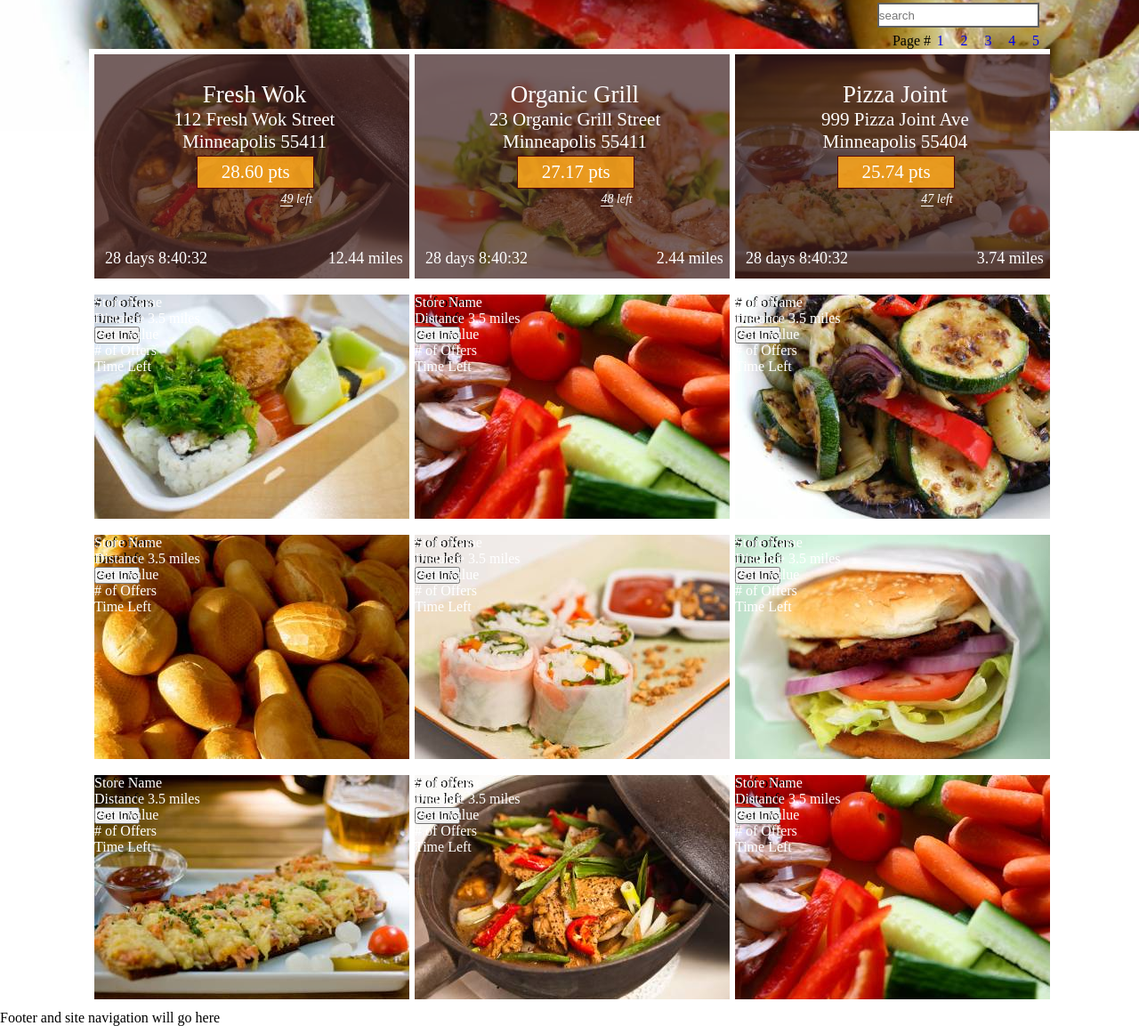
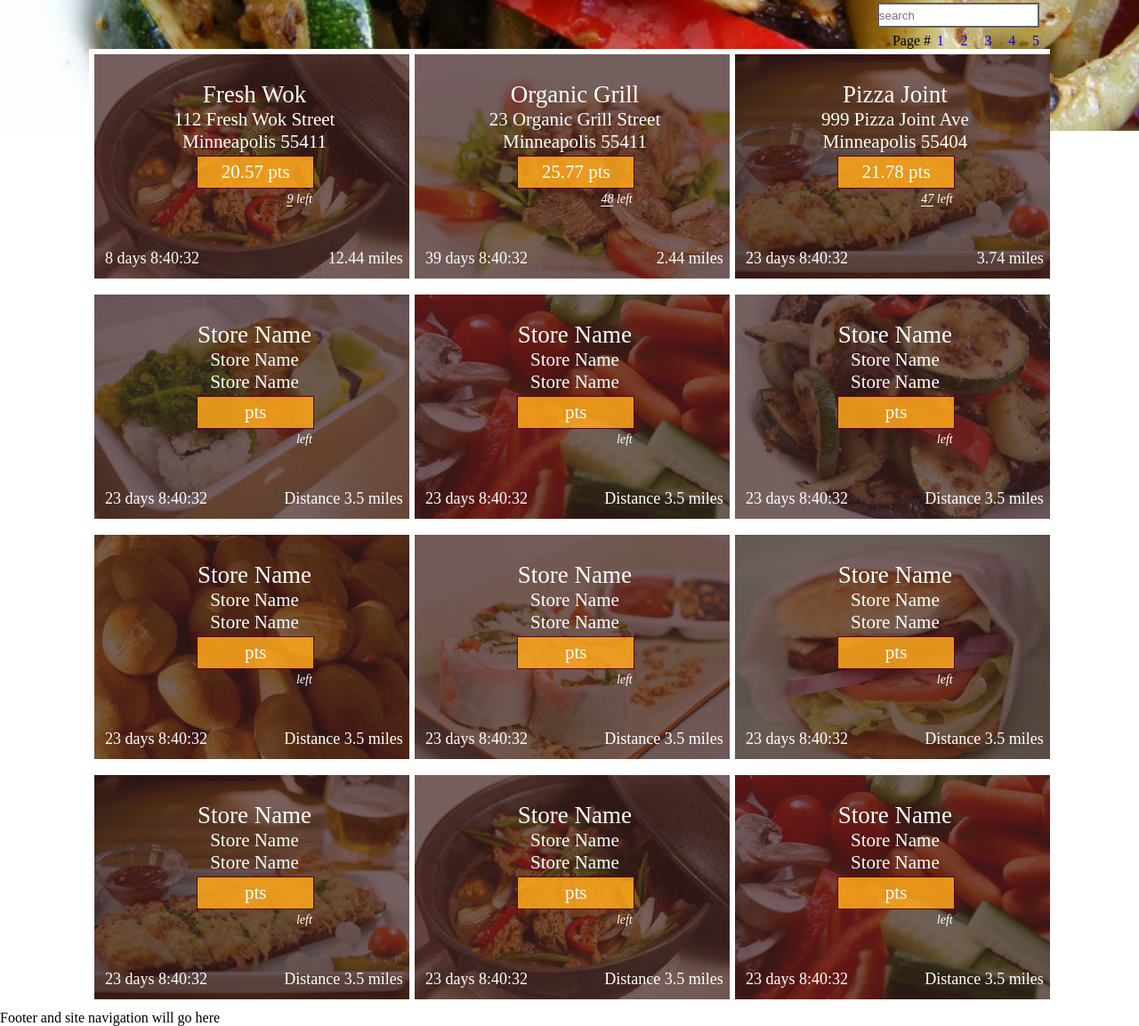
Before and after one commit to Nuttdguy/incentme, a plain HTML site: page index.html in a window 1280 px wide. Shown: the part 513-1666 px from the top of the page at 89% size. Drawn offline with nearby package versions, Linux system fonts and the light colour scheme; files that its build step writes are made by us from their sources.

Commit message:
ad that did not have correct js-class names are now updated.

```diff
--- a/index.html
+++ b/index.html
@@ -129,49 +129,67 @@
 					<div class="ad-container ad-4">
 						<!-- will display buttons and call-to-action stuff below -->
 						<div class="ad-store-name">
-							<p class="js-storeName" >Store Name</p>
-							<p class="js-distance">Distance 3.5 miles</p>
-							<p class="js-pointValue">Point value</p>
-							<p class="js-numberOfOffers"># of Offers</p>
-							<p class="js-timeLeft">Time Left</p>
+							<div class="ad-store-name-bg js-storeNameContainer">
+								<p class="store-name js-storeName-4" >Store Name</p>
+								<p class="store-address js-storeAddress-4" >Store Name</p>
+								<p class="store-city js-storeCity-4" >Store Name</p>
+								<p class="distance js-distance-4">Distance 3.5 miles</p>
+							</div>
+							<p class="point-value"><span class="js-pointValue-4"></span> pts</p>
+							<p class="number-of-offers"><span class="js-numberOfOffers-4"></span> left</p>
+							<p class="time-left js-timeLeft-4">Time Left</p>
 						</div>
+<!--
 						<div class="ad-store-detail js-adStoreDetail">
 							<p class="js-adOfferDetails"># of offers</p>
 							<p class="js-timeLeftDetails">time left</p>
 							<button class="js-getInfoBtn"> Get Info </button>
 						</div>
+-->
 					</div> <!--=== end of "AD #1 == ROW #2" ===-->
 
 					<div class="ad-container ad-5">
 						<!-- will display buttons and call-to-action stuff below -->
 						<div class="ad-store-name">
-							<p class="js-storeName" >Store Name</p>
-							<p class="js-distance">Distance 3.5 miles</p>
-							<p class="js-pointValue">Point value</p>
-							<p class="js-numberOfOffers"># of Offers</p>
-							<p class="js-timeLeft">Time Left</p>
+							<div class="ad-store-name-bg js-storeNameContainer">
+								<p class="store-name js-storeName-5" >Store Name</p>
+								<p class="store-address js-storeAddress-5" >Store Name</p>
+								<p class="store-city js-storeCity-5" >Store Name</p>
+								<p class="distance js-distance-5">Distance 3.5 miles</p>
+							</div>
+							<p class="point-value"><span class="js-pointValue-5"></span> pts</p>
+							<p class="number-of-offers"><span class="js-numberOfOffers-5"></span> left</p>
+							<p class="time-left js-timeLeft-5">Time Left</p>
 						</div>
+<!--
 						<div class="ad-store-detail js-adStoreDetail">
 							<p class="js-adOfferDetails"># of offers</p>
 							<p class="js-timeLeftDetails">time left</p>
 							<button class="js-getInfoBtn"> Get Info </button>
 						</div>
+-->
 					</div> <!--=== end of "AD #2 == ROW #2" ===-->
 
 					<div class="ad-container ad-6">
 						<!-- will display buttons and call-to-action stuff below -->
 						<div class="ad-store-name">
-							<p class="js-storeName" >Store Name</p>
-							<p class="js-distance">Distance 3.5 miles</p>
-							<p class="js-pointValue">Point value</p>
-							<p class="js-numberOfOffers"># of Offers</p>
-							<p class="js-timeLeft">Time Left</p>
+							<div class="ad-store-name-bg js-storeNameContainer">
+								<p class="store-name js-storeName-6" >Store Name</p>
+								<p class="store-address js-storeAddress-6" >Store Name</p>
+								<p class="store-city js-storeCity-6" >Store Name</p>
+								<p class="distance js-distance-6">Distance 3.5 miles</p>
+							</div>
+							<p class="point-value"><span class="js-pointValue-6"></span> pts</p>
+							<p class="number-of-offers"><span class="js-numberOfOffers-6"></span> left</p>
+							<p class="time-left js-timeLeft-6">Time Left</p>
 						</div>
+<!--
 						<div class="ad-store-detail js-adStoreDetail">
 							<p class="js-adOfferDetails"># of offers</p>
 							<p class="js-timeLeftDetails">time left</p>
 							<button class="js-getInfoBtn"> Get Info </button>
 						</div>
+-->
 					</div> <!--=== end of "AD #3 == ROW #2" ===-->
 				</div>
 			</div> <!--=== end of "AD ROW #2" ===-->
@@ -183,49 +201,67 @@
 					<div class="ad-container ad-7">
 						<!-- will display buttons and call-to-action stuff below -->
 						<div class="ad-store-name">
-							<p class="js-storeName" >Store Name</p>
-							<p class="js-distance">Distance 3.5 miles</p>
-							<p class="js-pointValue">Point value</p>
-							<p class="js-numberOfOffers"># of Offers</p>
-							<p class="js-timeLeft">Time Left</p>
+							<div class="ad-store-name-bg js-storeNameContainer">
+								<p class="store-name js-storeName-7" >Store Name</p>
+								<p class="store-address js-storeAddress-7" >Store Name</p>
+								<p class="store-city js-storeCity-7" >Store Name</p>
+								<p class="distance js-distance-7">Distance 3.5 miles</p>
+							</div>
+							<p class="point-value"><span class="js-pointValue-7"></span> pts</p>
+							<p class="number-of-offers"><span class="js-numberOfOffers-7"></span> left</p>
+							<p class="time-left js-timeLeft-7">Time Left</p>
 						</div>
+<!--
 						<div class="ad-store-detail js-adStoreDetail">
 							<p class="js-adOfferDetails"># of offers</p>
 							<p class="js-timeLeftDetails">time left</p>
 							<button class="js-getInfoBtn"> Get Info </button>
 						</div>
+-->
 					</div> <!--=== end of "AD #1 == ROW #3" ===-->
 
 					<div class="ad-container ad-8">
 						<!-- will display buttons and call-to-action stuff below -->
 						<div class="ad-store-name">
-							<p class="js-storeName" >Store Name</p>
-							<p class="js-distance">Distance 3.5 miles</p>
-							<p class="js-pointValue">Point value</p>
-							<p class="js-numberOfOffers"># of Offers</p>
-							<p class="js-timeLeft">Time Left</p>
+							<div class="ad-store-name-bg js-storeNameContainer">
+								<p class="store-name js-storeName-8" >Store Name</p>
+								<p class="store-address js-storeAddress-8" >Store Name</p>
+								<p class="store-city js-storeCity-8" >Store Name</p>
+								<p class="distance js-distance-8">Distance 3.5 miles</p>
+							</div>
+							<p class="point-value"><span class="js-pointValue-8"></span> pts</p>
+							<p class="number-of-offers"><span class="js-numberOfOffers-8"></span> left</p>
+							<p class="time-left js-timeLeft-8">Time Left</p>
 						</div>
+<!--
 						<div class="ad-store-detail js-adStoreDetail">
 							<p class="js-adOfferDetails"># of offers</p>
 							<p class="js-timeLeftDetails">time left</p>
 							<button class="js-getInfoBtn"> Get Info </button>
 						</div>
+-->
 					</div> <!--=== end of "AD #2 == ROW #3" ===-->
 
 					<div class="ad-container ad-9">
 						<!-- will display buttons and call-to-action stuff below -->
 						<div class="ad-store-name">
-							<p class="js-storeName" >Store Name</p>
-							<p class="js-distance">Distance 3.5 miles</p>
-							<p class="js-pointValue">Point value</p>
-							<p class="js-numberOfOffers"># of Offers</p>
-							<p class="js-timeLeft">Time Left</p>
+							<div class="ad-store-name-bg js-storeNameContainer">
+								<p class="store-name js-storeName-9" >Store Name</p>
+								<p class="store-address js-storeAddress-9" >Store Name</p>
+								<p class="store-city js-storeCity-9" >Store Name</p>
+								<p class="distance js-distance-9">Distance 3.5 miles</p>
+							</div>
+							<p class="point-value"><span class="js-pointValue-9"></span> pts</p>
+							<p class="number-of-offers"><span class="js-numberOfOffers-9"></span> left</p>
+							<p class="time-left js-timeLeft-9">Time Left</p>
 						</div>
+<!--
 						<div class="ad-store-detail js-adStoreDetail">
 							<p class="js-adOfferDetails"># of offers</p>
 							<p class="js-timeLeftDetails">time left</p>
 							<button class="js-getInfoBtn"> Get Info </button>
 						</div>
+-->
 					</div> <!--=== end of "AD #3 == ROW #3" ===-->
 				</div>
 			</div> <!--=== end of "AD ROW #3" ===-->
@@ -237,49 +273,67 @@
 					<div class="ad-container ad-10">
 						<!-- will display buttons and call-to-action stuff below -->
 						<div class="ad-store-name">
-							<p class="js-storeName" >Store Name</p>
-							<p class="js-distance">Distance 3.5 miles</p>
-							<p class="js-pointValue">Point value</p>
-							<p class="js-numberOfOffers"># of Offers</p>
-							<p class="js-timeLeft">Time Left</p>
+							<div class="ad-store-name-bg js-storeNameContainer">
+								<p class="store-name js-storeName-10" >Store Name</p>
+								<p class="store-address js-storeAddress-10" >Store Name</p>
+								<p class="store-city js-storeCity-10" >Store Name</p>
+								<p class="distance js-distance-10">Distance 3.5 miles</p>
+							</div>
+							<p class="point-value"><span class="js-pointValue-10"></span> pts</p>
+							<p class="number-of-offers"><span class="js-numberOfOffers-10"></span> left</p>
+							<p class="time-left js-timeLeft-10">Time Left</p>
 						</div>
+<!--
 						<div class="ad-store-detail js-adStoreDetail">
 							<p class="js-adOfferDetails"># of offers</p>
 							<p class="js-timeLeftDetails">time left</p>
 							<button class="js-getInfoBtn"> Get Info </button>
 						</div>
+-->
 					</div> <!--=== end of "AD #1 == ROW #3" ===-->
 
 					<div class="ad-container ad-11">
 						<!-- will display buttons and call-to-action stuff below -->
 						<div class="ad-store-name">
-							<p class="js-storeName" >Store Name</p>
-							<p class="js-distance">Distance 3.5 miles</p>
-							<p class="js-pointValue">Point value</p>
-							<p class="js-numberOfOffers"># of Offers</p>
-							<p class="js-timeLeft">Time Left</p>
+							<div class="ad-store-name-bg js-storeNameContainer">
+								<p class="store-name js-storeName-11" >Store Name</p>
+								<p class="store-address js-storeAddress-11" >Store Name</p>
+								<p class="store-city js-storeCity-11" >Store Name</p>
+								<p class="distance js-distance-11">Distance 3.5 miles</p>
+							</div>
+							<p class="point-value"><span class="js-pointValue-11"></span> pts</p>
+							<p class="number-of-offers"><span class="js-numberOfOffers-11"></span> left</p>
+							<p class="time-left js-timeLeft-11">Time Left</p>
 						</div>
+<!--
 						<div class="ad-store-detail js-adStoreDetail">
 							<p class="js-adOfferDetails"># of offers</p>
 							<p class="js-timeLeftDetails">time left</p>
 							<button class="js-getInfoBtn"> Get Info </button>
 						</div>
+-->
 					</div> <!--=== end of "AD #2 == ROW #3" ===-->
 
 					<div class="ad-container ad-12">
 						<!-- will display buttons and call-to-action stuff below -->
 						<div class="ad-store-name">
-							<p class="js-storeName" >Store Name</p>
-							<p class="js-distance">Distance 3.5 miles</p>
-							<p class="js-pointValue">Point value</p>
-							<p class="js-numberOfOffers"># of Offers</p>
-							<p class="js-timeLeft">Time Left</p>
+							<div class="ad-store-name-bg js-storeNameContainer">
+								<p class="store-name js-storeName-12" >Store Name</p>
+								<p class="store-address js-storeAddress-12" >Store Name</p>
+								<p class="store-city js-storeCity-12" >Store Name</p>
+								<p class="distance js-distance-12">Distance 3.5 miles</p>
+							</div>
+							<p class="point-value"><span class="js-pointValue-12"></span> pts</p>
+							<p class="number-of-offers"><span class="js-numberOfOffers-12"></span> left</p>
+							<p class="time-left js-timeLeft-12">Time Left</p>
 						</div>
+<!--
 						<div class="ad-store-detail js-adStoreDetail">
 							<p class="js-adOfferDetails"># of offers</p>
 							<p class="js-timeLeftDetails">time left</p>
 							<button class="js-getInfoBtn"> Get Info </button>
 						</div>
+-->
 					</div> <!--=== end of "AD #3 == ROW #3" ===-->
 				</div>
 			</div> <!--=== end of "AD ROW #3" ===-->
--- a/js/main.js
+++ b/js/main.js
@@ -11,10 +11,11 @@ $(document).ready(function() {
 			city: "Minneapolis",
 			state: "MN",
 			zip: "55411",
-			discount: 20.00,
+			discount: 17.00,
 			rank: 1,
-			adOffers: 49,
-			adCreateTime: "June 12 2016" // add
+			adOffers: 9,
+//			adCreateTime: new Date(),// Needs a definded date for reference only
+			adEndTime: "May 23 2016" // this is used for the ad clock and ad-algorithm
 		},
 
 		store_2: {
@@ -22,9 +23,10 @@ $(document).ready(function() {
 			address: "23 Organic Grill Street",
 			city: "Minneapolis",
 			zip: "55411",
-			discount: 19.00,
+			discount: 21.30,
 			rank: .99,
-			adOffers: 48
+			adOffers: 48,
+			adEndTime: "June 23 2016"
 		},
 
 		store_3: {
@@ -34,7 +36,8 @@ $(document).ready(function() {
 			zip: "55404",
 			discount: 18.00,
 			rank: .98,
-			adOffers: 47
+			adOffers: 47,
+			adEndTime: "June 07 2016"
 		},
 
 		store_4: {
@@ -44,7 +47,8 @@ $(document).ready(function() {
 			zip: "55409",
 			discount: 17.00,
 			rank: .97,
-			adOffers: 46
+			adOffers: 46,
+			adEndTime: "June 07 2016"
 		},
 
 		store_5: {
@@ -54,7 +58,8 @@ $(document).ready(function() {
 			zip: "55444",
 			discount: 16.00,
 			rank: .96,
-			adOffers: 45
+			adOffers: 45,
+			adEndTime: "June 07 2016"
 		},
 
 		store_6: {
@@ -64,7 +69,8 @@ $(document).ready(function() {
 			zip: "55416",
 			discount: 15.00,
 			rank: .95,
-			adOffers: 44
+			adOffers: 44,
+			adEndTime: "June 07 2016"
 		},
 
 		store_7: {
@@ -74,7 +80,8 @@ $(document).ready(function() {
 			zip: "55411",
 			discount: 14.00,
 			rank: .94,
-			adOffers: 43
+			adOffers: 43,
+			adEndTime: "June 07 2016"
 		},
 
 		store_8: {
@@ -84,7 +91,8 @@ $(document).ready(function() {
 			zip: "55410",
 			discount: 13.00,
 			rank: .93,
-			adOffers: 42
+			adOffers: 42,
+			adEndTime: "June 07 2016"
 		},
 
 		store_9: {
@@ -94,7 +102,8 @@ $(document).ready(function() {
 			zip: "55422",
 			discount: 12.00,
 			rank: .92,
-			adOffers: 41
+			adOffers: 41,
+			adEndTime: "June 07 2016"
 		},
 
 		store_10: {
@@ -104,7 +113,8 @@ $(document).ready(function() {
 			zip: "55422",
 			discount: 11.00,
 			rank: .91,
-			adOffers: 40
+			adOffers: 40,
+			adEndTime: "June 07 2016"
 		},
 
 		store_11: {
@@ -114,7 +124,8 @@ $(document).ready(function() {
 			zip: "55430",
 			discount: 10.00,
 			rank: .9,
-			adOffers: 39
+			adOffers: 39,
+			adEndTime: "June 07 2016"
 		},
 
 		store_12: {
@@ -124,7 +135,8 @@ $(document).ready(function() {
 			zip: "55444",
 			discount: 30.00,
 			rank: .89,
-			adOffers: 38
+			adOffers: 38,
+			adEndTime: "June 07 2016"
 		}
 
 	} //===== END HARD CODE STORES INTO OBJECTS =====//
@@ -168,10 +180,12 @@ $(document).ready(function() {
 	//
 
 	//== ID-2 ==\\
-	function calculateTime() {
-		var adEndTime = 'June 12 2016'; // Set endtime for ad -- this needs to be within store object
+//	var s1EndTime = stores.store_1.adEndTime;
+
+	function calculateTime(s) {
 
 		function getAdTime(endTime) {
+//			var time = Date.parse(endTime) - Date.parse(new Date());
 			var time = Date.parse(endTime) - Date.parse(new Date());
 			var seconds = Math.floor( (time/1000) % 60 );
 			var minutes = Math.floor( (time/1000/60) % 60 );
@@ -186,11 +200,12 @@ $(document).ready(function() {
 			};
 		}
 
-		function intializeClock(id, n, adEndTime) {
-			var clock = $('.js-timeLeft-'+ n);
+		function intializeClock(id, c, et) {
+			var clock = $('.js-timeLeft-'+ c);
+			console.log(clock);
 			var timeInterval = setInterval(function() {
-				var t = getAdTime(adEndTime);
 
+				var t = getAdTime(et);
 				if (t.minutes <= 9) {
 					clock.text( t.days + ' days ' + t.hours + ':0' + t.minutes + ':' + t.seconds );
 				}
@@ -214,14 +229,21 @@ $(document).ready(function() {
 			}, 1000); // 1000 is equal to 1 second //
 		}
 
-		intializeClock('clock', 1, adEndTime);
-		intializeClock('clock', 2, adEndTime);
-		intializeClock('clock', 3, adEndTime);
-		intializeClock('clock', 4, adEndTime);
+		var count = 1;
+		for (var i in stores ) {
+			intializeClock('clock', count, stores[i].adEndTime);
+			count++;
+			console.log(stores[i].adEndTime);
+		}
+
+//		// intializeClock('clock', 1, endTime);
+//		intializeClock('clock', 2, endTime);
+//		intializeClock('clock', 3, endTime);
+//		intializeClock('clock', 4, endTime);
 
 	}
 
-	calculateTime();
+	calculateTime(stores);
 
 	//=========================================================\\
 	//=== START CODE FOR GENERATING AD POINT VALUE ===//
```
